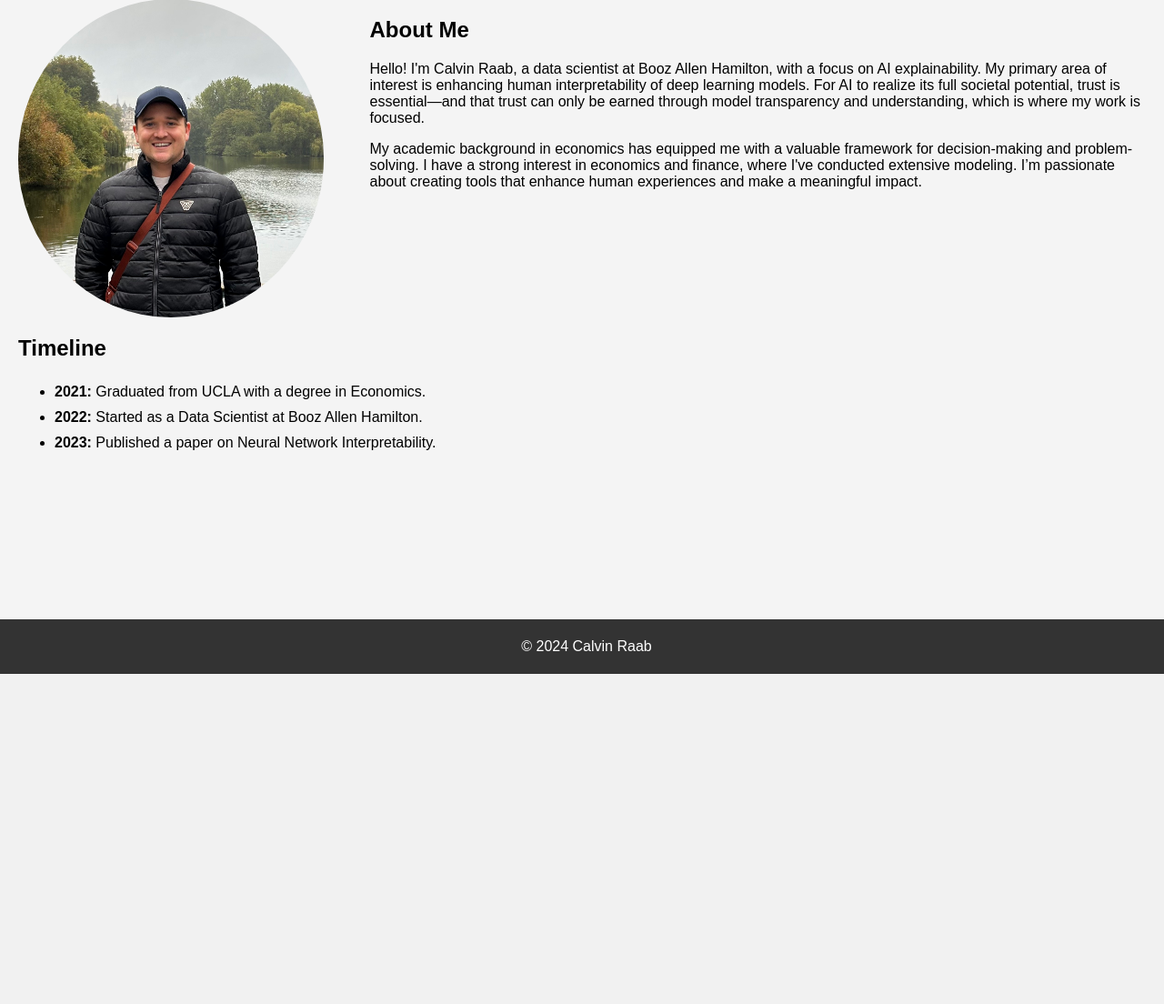
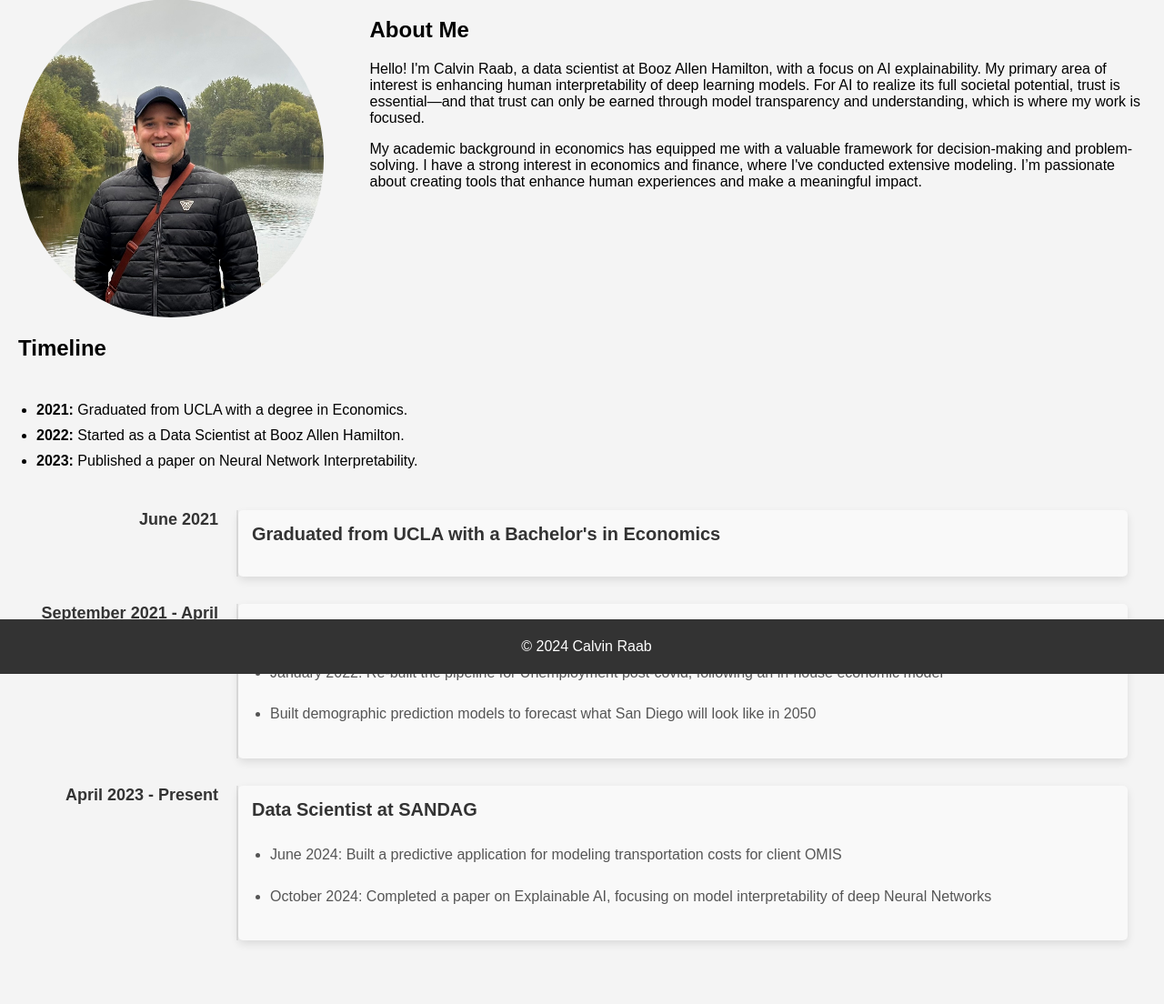
Before and after one commit to calvinraab/personal_website, a Flask app: page / in a window 1280 px wide. Shown: the part 59-1163 px from the top of the page at 91% size. Before the commit the page ends 800 px from the top, so only its background shows below. Run offline with Flask 3, Linux system fonts and the light colour scheme.

Commit message:
Simple timeline build out

```diff
--- a/static/css/style.css
+++ b/static/css/style.css
@@ -50,3 +50,83 @@ footer {
 .timeline li {
     padding: 5px 0;
 }
+
+
+
+
+
+
+/* Timeline container */
+.timeline {
+    position: relative;
+    max-width: 1200px;
+    margin: 0 auto;
+    padding: 20px 0;
+}
+
+/* Timeline item */
+.timeline-item {
+    display: flex;
+    flex-direction: row;
+    margin-bottom: 30px;
+}
+
+/* Date block */
+.timeline-date {
+    flex: 0 0 200px;
+    font-weight: bold;
+    font-size: 18px;
+    color: #333;
+    padding-right: 20px;
+    text-align: right;
+    border-right: 2px solid #e0e0e0;
+}
+
+/* Content block */
+.timeline-content {
+    flex: 1;
+    padding-left: 20px;
+    background-color: #f9f9f9;
+    padding: 15px;
+    border-radius: 5px;
+    box-shadow: 0 4px 10px rgba(0, 0, 0, 0.1);
+}
+
+/* Styling the h3 inside content */
+.timeline-content h3 {
+    margin-top: 0;
+    color: #333;
+    font-size: 20px;
+}
+
+/* Styling the lists inside content */
+.timeline-content ul {
+    list-style-type: disc;
+    margin-top: 10px;
+    padding-left: 20px;
+    color: #555;
+}
+
+.timeline-content li {
+    margin-bottom: 10px;
+    font-size: 16px;
+    line-height: 1.6;
+}
+
+/* Responsive adjustments */
+@media (max-width: 768px) {
+    .timeline-item {
+        flex-direction: column;
+        text-align: center;
+    }
+
+    .timeline-date {
+        text-align: center;
+        border-right: none;
+        padding-bottom: 10px;
+    }
+
+    .timeline-content {
+        padding-left: 0;
+    }
+}
--- a/templates/home.html
+++ b/templates/home.html
@@ -43,4 +43,50 @@
   </ul>
 </section>
 
+<div class="timeline">
+  <!-- June 2021 -->
+  <div class="timeline-item">
+    <div class="timeline-date">June 2021</div>
+    <div class="timeline-content">
+      <h3>Graduated from UCLA with a Bachelor's in Economics</h3>
+    </div>
+  </div>
+
+  <!-- September 2021 - April 2023 -->
+  <div class="timeline-item">
+    <div class="timeline-date">September 2021 - April 2023</div>
+    <div class="timeline-content">
+      <h3>Data Scientist at SANDAG</h3>
+      <ul>
+        <li>
+          January 2022: Re-built the pipeline for Unemployment post-covid,
+          following an in-house economic model
+        </li>
+        <li>
+          Built demographic prediction models to forecast what San Diego will
+          look like in 2050
+        </li>
+      </ul>
+    </div>
+  </div>
+
+  <!-- April 2023 - Present -->
+  <div class="timeline-item">
+    <div class="timeline-date">April 2023 - Present</div>
+    <div class="timeline-content">
+      <h3>Data Scientist at SANDAG</h3>
+      <ul>
+        <li>
+          June 2024: Built a predictive application for modeling transportation
+          costs for client OMIS
+        </li>
+        <li>
+          October 2024: Completed a paper on Explainable AI, focusing on model
+          interpretability of deep Neural Networks
+        </li>
+      </ul>
+    </div>
+  </div>
+</div>
+
 {% endblock %}
```
